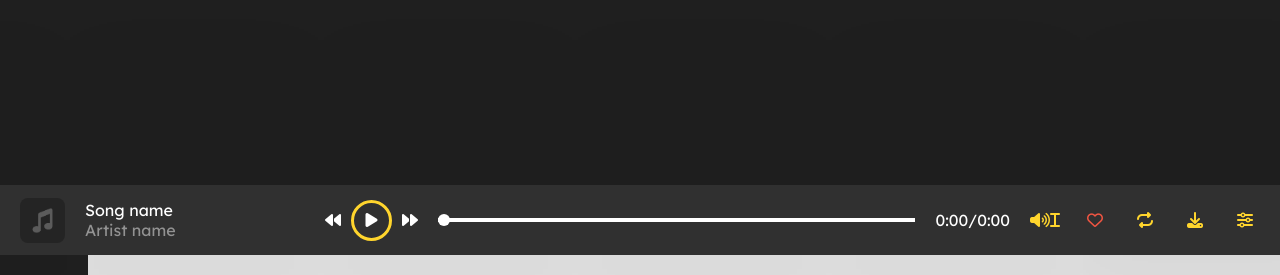
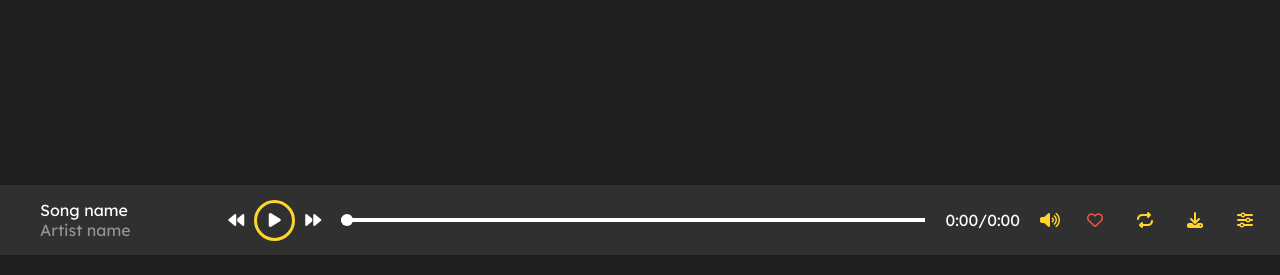
Before and after one commit to gowtham-2321/Medplay-UI-v2, a Flask app: page / in a window 1280 px wide. Shown: the part 545-820 px from the top of the page. Run offline with Flask 3, Linux system fonts and the light colour scheme; data that the repository does not hold is empty; some libraries are stand-ins or nearby versions.

Commit message:
audio-bar responsive

```diff
--- a/static/css/style.css
+++ b/static/css/style.css
@@ -505,7 +507,7 @@
     gap: 20px;
     box-shadow: 0px -65px 161px 200px rgba(3, 3, 3, 0.158);
     overflow: hidden;
-    z-index: 2;
+    z-index: 3;
 }
 
 .music-player-art {
@@ -520,7 +522,7 @@
     display: flex;
     flex-direction: column;
     justify-content: center;
-    width: 400px;
+    width: 250px;
     justify-content: center;
     text-align: left;
     box-sizing: border-box;
@@ -1182,12 +1188,12 @@
     }
     .audio-bar-back{
         width: 120px;
-        transform: translate(-50px,-60px);
-
     }
     .audio-bar{
         width: 70px;
-        transform: translate(-25px,-60px);
+    }
+    .music-player-art{
+        display: none;
     }
 
 }
--- a/static/js/main.js
+++ b/static/js/main.js
@@ -52,6 +52,20 @@
 
 window.addEventListener('resize', () => {
     updateScreenSize();
+    if(isAudioOpen ){
+        if(window.innerWidth < 1300){
+            audioBar.style.transform = "translate(-25px,-60px)";
+            audioBarBack.style.transform = "translate(-50px,-60px)";
+        }
+        else{
+            audioBar.style.transform = "translate(-70px,-60px)";
+            audioBarBack.style.transform = "translate(-95px,-60px)";
+        }
+    }
+    else{
+        audioBar.style.transform = "translate(700px,-60px)";
+        audioBarBack.style.transform = "translate(700px,-60px)";
+    }
 });
 
 function songPage() {
@@ -747,13 +761,19 @@
 
 audioIcon.addEventListener('click', () => {
     if(isAudioOpen){
-        audioBar.style.display = "none";
-        audioBarBack.style.display = "none";
+        audioBar.style.transform = "translate(700px,-60px)";
+        audioBarBack.style.transform = "translate(700px,-60px)";
         isAudioOpen = false;
     }
     else{
-        audioBar.style.display = "block";
-        audioBarBack.style.display = "block";
+        if(window.innerWidth < 1300){
+            audioBar.style.transform = "translate(-25px,-60px)";
+            audioBarBack.style.transform = "translate(-50px,-60px)";
+        }
+        else{
+            audioBar.style.transform = "translate(-70px,-60px)";
+            audioBarBack.style.transform = "translate(-95px,-60px)";
+        }
         isAudioOpen = true;
     }
 });
--- a/templates/index.html
+++ b/templates/index.html
@@ -409,11 +409,11 @@
   </div>
 
   <div class="music-player-timestamp">
-    <span id="current-time">0:00</span> / <span id="duration">0:00</span>
+    <span id="current-time">0:00</span><span class="slash-line">/</span><span id="duration">0:00</span>
   </div>
 
   <div class="music-player-audio-controller">
-    <i class="fa-solid fa-volume-high" id="audio-icon">i</i>
+    <i class="fa-solid fa-volume-high" id="audio-icon"></i>
     <div class="audio-bar" id="audio-bar">
       <div class="audio-update-bar"></div>
       <div class="audio-progress-circle"></div>
```
Also changed, not shown: other parts of static/css/style.css (+28 -6 lines).
